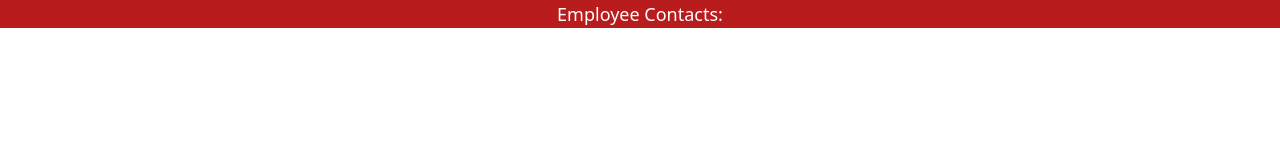
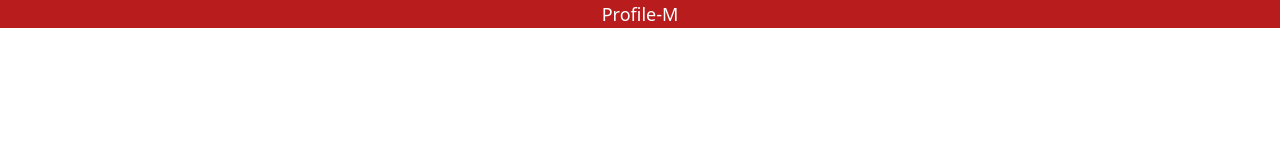
Before and after one commit to NicholasConradHolzer/Profile-M, a website: page dist/employeeData.html in a window 1280 px wide. Drawn offline with nearby package versions, Linux system fonts and the light colour scheme.

Commit message:
Update employeeData.html

```diff
--- a/dist/employeeData.html
+++ b/dist/employeeData.html
@@ -12,7 +12,7 @@
 
     <header class="container mx-auto px-10 bg-red-700 flex justify-center">
     <body>
-        <h1 class="text-white text-lg ">Employee Contacts:</h1>
+        <h1 class="text-white text-lg ">Profile-M</h1>
     </header>
 
     </body>
```
